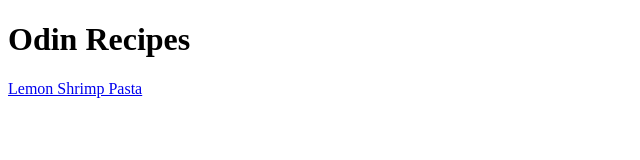
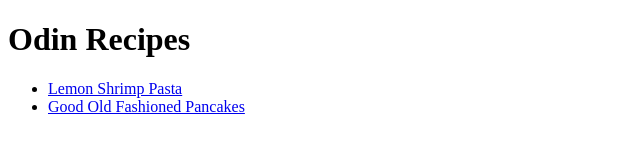
Before and after one commit to liyana173/odin-recipes, a plain HTML site: page index.html in a window 1280 px wide. Shown: the whole page, without its empty margins (0-640 px from the left). Drawn offline with Linux system fonts and the light colour scheme.

Commit message:
Added link to pancakes

```diff
--- a/index.html
+++ b/index.html
@@ -7,6 +7,9 @@
 
     <body>
         <h1>Odin Recipes</h1>
-        <a href="./recipes/lemon-shrimp-pasta.html">Lemon Shrimp Pasta</a>
+        <ul>
+            <li><a href="./recipes/lemon-shrimp-pasta.html">Lemon Shrimp Pasta</a></li>
+            <li><a href="./recipes/pancakes.html">Good Old Fashioned Pancakes</a></li>
+        </ul>
     </body>
 </html>
```
